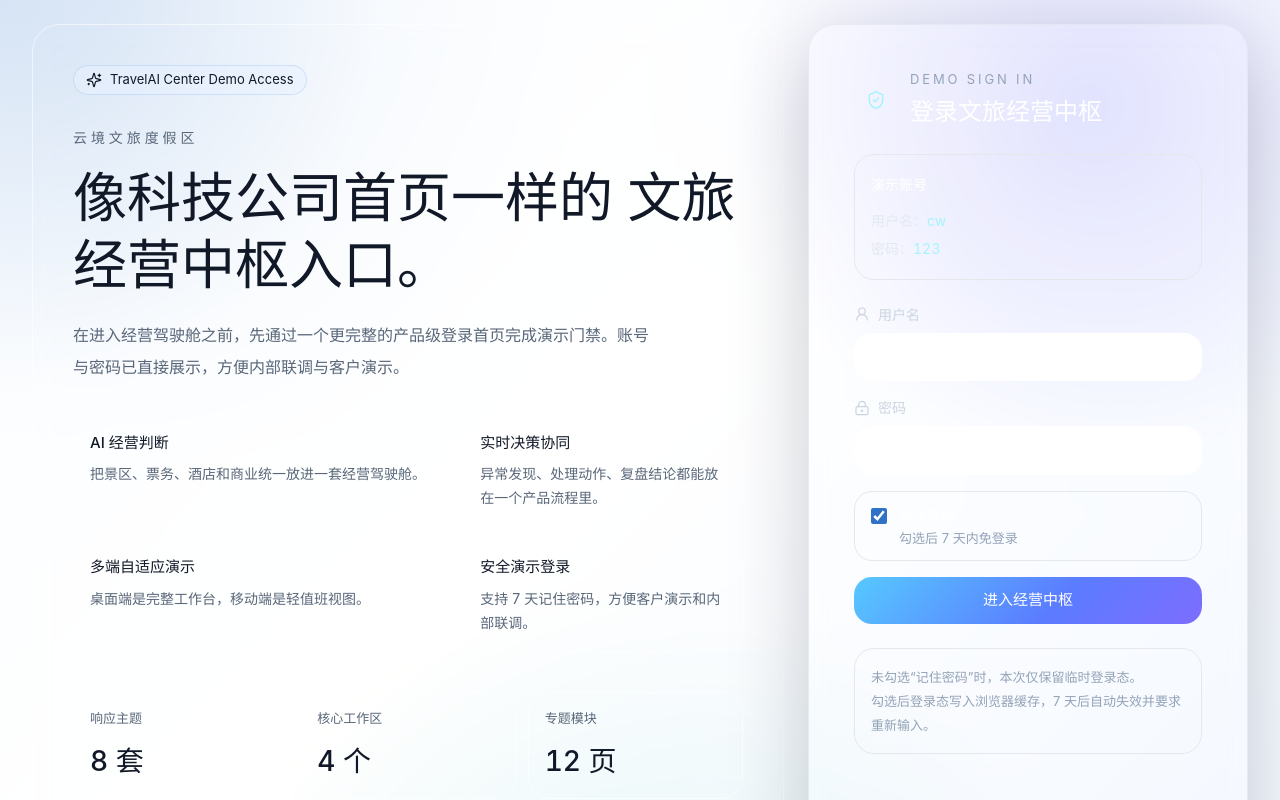
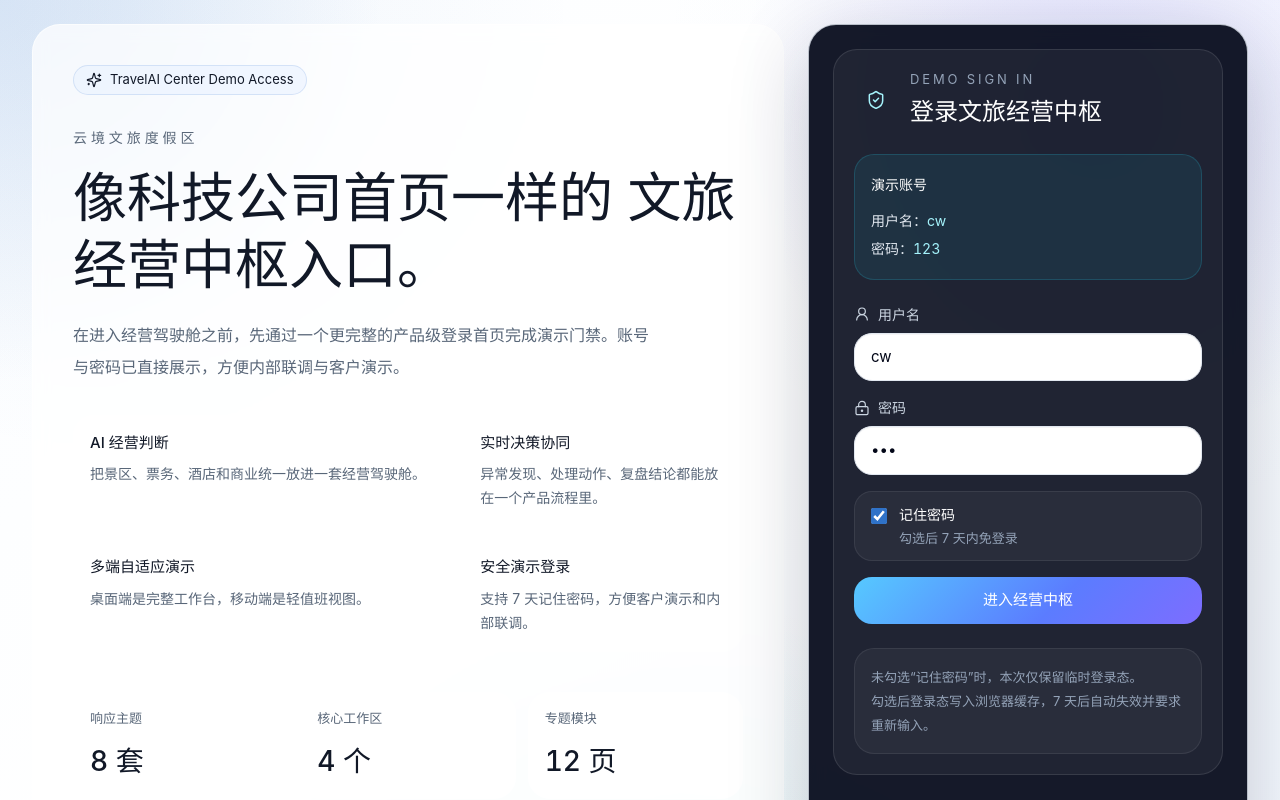
Before and after one commit to justwu/travelai-center, a Vue app: page / in a window 1280 px wide. Shown: the top 800 px of the page. Built offline with nearby package versions, Linux system fonts and the light colour scheme.

Commit message:
fix: make login gate readable and forgiving

```diff
--- a/src/components/auth/LoginPage.vue
+++ b/src/components/auth/LoginPage.vue
@@ -34,7 +34,7 @@ function submitLogin() {
   errorMessage.value = ''
 
   try {
-    app.login({ username: username.value.trim(), password: password.value, remember: remember.value })
+    app.login({ username: username.value, password: password.value, remember: remember.value })
   }
   catch (error) {
     errorMessage.value = error instanceof Error ? error.message : '登录失败，请重试'
@@ -47,7 +47,7 @@ function submitLogin() {
     <div class="absolute inset-0 bg-[radial-gradient(circle_at_top_left,rgba(47,114,200,0.14),transparent_24rem),radial-gradient(circle_at_85%_10%,rgba(99,91,255,0.16),transparent_22rem),radial-gradient(circle_at_50%_100%,rgba(0,212,255,0.09),transparent_28rem)]" />
 
     <div class="relative mx-auto flex min-h-[calc(100vh-3rem)] max-w-[1440px] flex-col justify-center lg:flex-row lg:items-stretch lg:gap-6">
-      <section class="flex-1 rounded-[28px] border border-white/60 bg-white/72 p-6 backdrop-blur md:p-8 lg:p-10">
+      <section class="flex-1 rounded-[28px] border border-white/60 bg-white/[0.72] p-6 backdrop-blur md:p-8 lg:p-10">
         <div class="inline-flex items-center gap-2 rounded-full border border-aqua/15 bg-sky/55 px-3 py-1 text-[13px] text-ink">
           <Sparkles class="h-4 w-4" :stroke-width="1.8" />
           <span>TravelAI Center Demo Access</span>
@@ -68,7 +68,7 @@ function submitLogin() {
           <article
             v-for="item in app.loginHighlights"
             :key="item.title"
-            class="rounded-[22px] border border-white/70 bg-white/78 px-4 py-4"
+            class="rounded-[22px] border border-white/70 bg-white/[0.78] px-4 py-4"
           >
             <p class="text-[15px] font-medium text-ink">{{ item.title }}</p>
             <p class="mt-2 text-[14px] leading-6 text-muted-foreground">{{ item.detail }}</p>
@@ -76,7 +76,7 @@ function submitLogin() {
         </div>
 
         <div class="mt-10 grid gap-3 sm:grid-cols-3">
-          <article v-for="item in heroStats" :key="item.label" class="rounded-[22px] border border-white/70 bg-white/78 px-4 py-4">
+          <article v-for="item in heroStats" :key="item.label" class="rounded-[22px] border border-white/70 bg-white/[0.78] px-4 py-4">
             <p class="text-[13px] text-muted-foreground">{{ item.label }}</p>
             <p class="amount-font mt-3 text-[28px] font-medium text-ink">{{ item.value }}</p>
           </article>
@@ -92,8 +92,8 @@ function submitLogin() {
         </div>
       </section>
 
-      <section class="mt-4 w-full shrink-0 rounded-[28px] border border-slate-200/80 bg-slate-950/92 p-5 text-slate-100 shadow-[0_24px_80px_rgba(15,23,42,0.22)] backdrop-blur lg:mt-0 lg:w-[440px] lg:p-6">
-        <div class="rounded-[24px] border border-white/10 bg-white/5 p-5">
+      <section class="mt-4 w-full shrink-0 rounded-[28px] border border-slate-200/80 bg-slate-950/[0.92] p-5 text-slate-100 shadow-[0_24px_80px_rgba(15,23,42,0.22)] backdrop-blur lg:mt-0 lg:w-[440px] lg:p-6">
+        <div class="rounded-[24px] border border-white/10 bg-white/[0.05] p-5">
           <div class="flex items-center gap-3">
             <div class="flex h-11 w-11 items-center justify-center rounded-2xl bg-cyan-400/12 text-cyan-200">
               <ShieldCheck class="h-5 w-5" :stroke-width="1.8" />
@@ -104,7 +104,7 @@ function submitLogin() {
             </div>
           </div>
 
-          <div class="mt-6 rounded-[20px] border border-cyan-400/18 bg-cyan-400/8 p-4 text-[14px] leading-7 text-slate-200">
+          <div class="mt-6 rounded-[20px] border border-cyan-400/[0.18] bg-cyan-400/[0.08] p-4 text-[14px] leading-7 text-slate-200">
             <p class="font-medium text-white">演示账号</p>
             <p class="mt-2">用户名：<span class="amount-font text-cyan-200">cw</span></p>
             <p>密码：<span class="amount-font text-cyan-200">123</span></p>
@@ -119,7 +119,7 @@ function submitLogin() {
                 v-model="username"
                 type="text"
                 autocomplete="username"
-                class="w-full rounded-[18px] border border-white/10 bg-white/6 px-4 py-3 text-[15px] text-white outline-none transition placeholder:text-slate-500 focus:border-cyan-300/55 focus:bg-white/10"
+                class="w-full rounded-[18px] border border-slate-200 bg-white px-4 py-3 text-[15px] text-slate-950 shadow-[inset_0_1px_0_rgba(15,23,42,0.04)] outline-none transition placeholder:text-slate-500 focus:border-cyan-300 focus:ring-4 focus:ring-cyan-300/[0.18]"
                 placeholder="输入用户名"
               />
             </label>
@@ -132,20 +132,20 @@ function submitLogin() {
                 v-model="password"
                 type="password"
                 autocomplete="current-password"
-                class="w-full rounded-[18px] border border-white/10 bg-white/6 px-4 py-3 text-[15px] text-white outline-none transition placeholder:text-slate-500 focus:border-cyan-300/55 focus:bg-white/10"
+                class="w-full rounded-[18px] border border-slate-200 bg-white px-4 py-3 text-[15px] text-slate-950 shadow-[inset_0_1px_0_rgba(15,23,42,0.04)] outline-none transition placeholder:text-slate-500 focus:border-cyan-300 focus:ring-4 focus:ring-cyan-300/[0.18]"
                 placeholder="输入密码"
               />
             </label>
 
-            <label class="flex items-start gap-3 rounded-[18px] border border-white/8 bg-white/4 px-4 py-3 text-[14px] text-slate-300">
-              <input v-model="remember" type="checkbox" class="mt-1 h-4 w-4 rounded border-white/20 bg-transparent text-cyan-300" />
+            <label class="flex items-start gap-3 rounded-[18px] border border-white/[0.08] bg-white/[0.04] px-4 py-3 text-[14px] text-slate-300">
+              <input v-model="remember" type="checkbox" class="mt-1 h-4 w-4 rounded border-white/20 bg-slate-950 text-cyan-300" />
               <span>
                 <span class="block text-white">记住密码</span>
                 <span class="mt-1 block text-[13px] text-slate-400">{{ expiresHint }}</span>
               </span>
             </label>
 
-            <p v-if="errorMessage" class="rounded-[16px] border border-rose-300/18 bg-rose-400/10 px-4 py-3 text-[13px] text-rose-200">
+            <p v-if="errorMessage" class="rounded-[16px] border border-rose-300/[0.18] bg-rose-400/10 px-4 py-3 text-[13px] text-rose-100">
               {{ errorMessage }}
             </p>
 
@@ -157,7 +157,7 @@ function submitLogin() {
             </button>
           </form>
 
-          <div class="mt-6 rounded-[20px] border border-white/8 bg-white/4 p-4 text-[13px] leading-6 text-slate-400">
+          <div class="mt-6 rounded-[20px] border border-white/[0.08] bg-white/[0.04] p-4 text-[13px] leading-6 text-slate-400">
             <p>未勾选“记住密码”时，本次仅保留临时登录态。</p>
             <p>勾选后登录态写入浏览器缓存，7 天后自动失效并要求重新输入。</p>
           </div>
--- a/src/stores/app.ts
+++ b/src/stores/app.ts
@@ -180,7 +180,10 @@ export const useAppStore = defineStore('app', {
       this.loginExpiresAt = remembered.expiresAt
     },
     login({ username, password, remember, now = Date.now() }: { username: string; password: string; remember: boolean; now?: number }) {
-      if (username !== AUTH_USERNAME || password !== AUTH_PASSWORD) {
+      const normalizedUsername = username.trim()
+      const normalizedPassword = password.trim()
+
+      if (normalizedUsername !== AUTH_USERNAME || normalizedPassword !== AUTH_PASSWORD) {
         throw new Error('账号或密码错误')
       }
 
```
Also changed, not shown: 1 other file (tests, documents, lock files or other folders).
